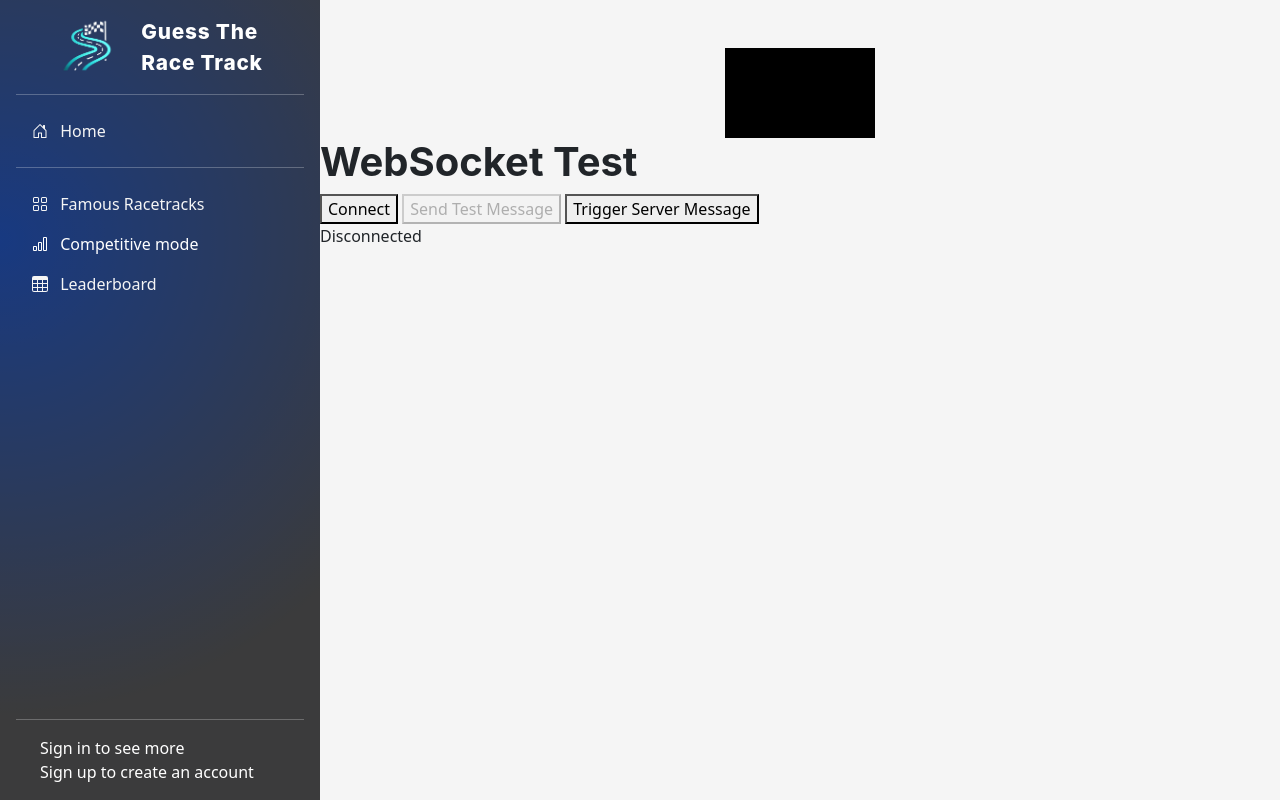
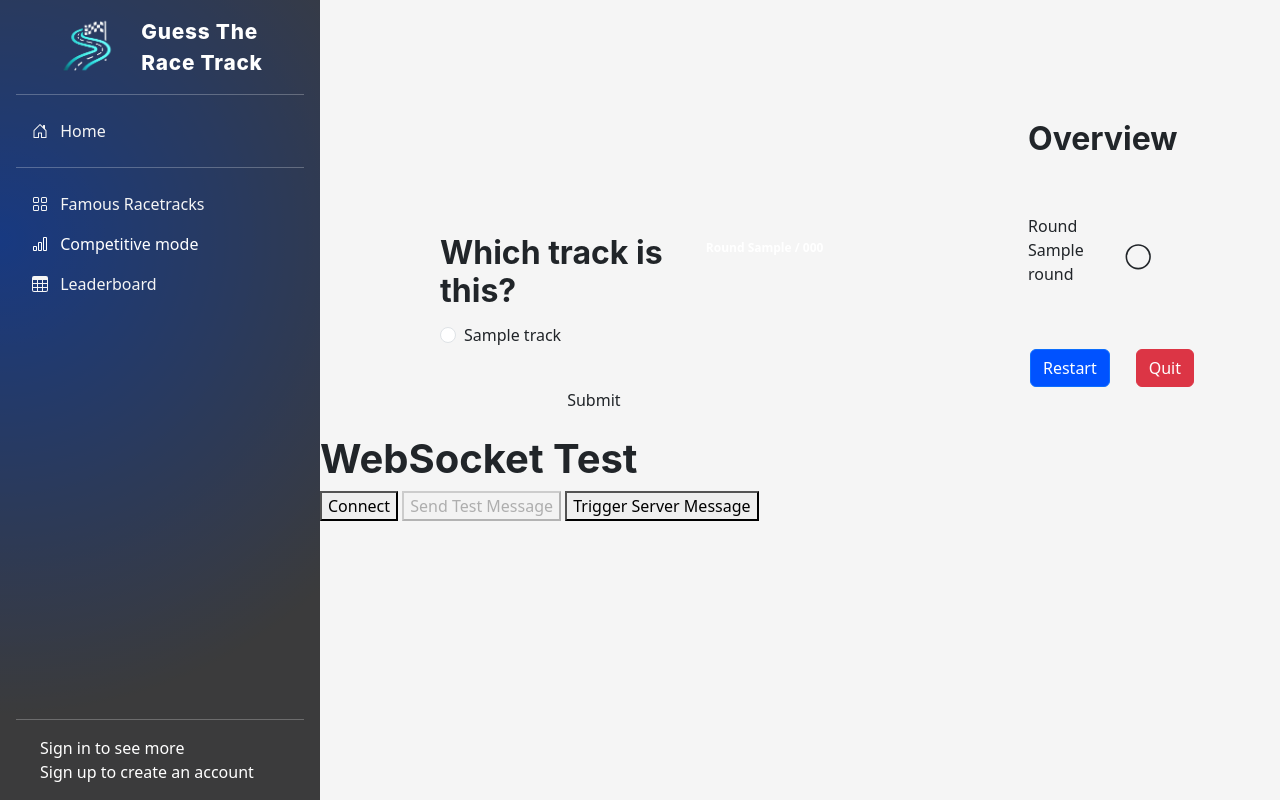
Before and after one commit to WilliamHoltsdalen/guesstheracetrack, a Django app: template guesstheracetrack/templates/games/competitive_mode.html in a window 1280 px wide. Run offline with Django 4.2, Linux system fonts and the light colour scheme; the template is opened without the code that fills it: most values are stand-ins (such as "Sample title", 1, 10 or a date in 2020); some libraries are stand-ins or nearby versions.

Commit message:
feat(ui): Update competitive_mode template

```diff
--- a/guesstheracetrack/templates/games/competitive_mode.html
+++ b/guesstheracetrack/templates/games/competitive_mode.html
@@ -3,49 +3,121 @@
 {% load static i18n %}
 
 {% block title %}
-  Competitive Mode
+  {{ track.name }}
 {% endblock title %}
 {% block page_css %}
   <link href="{% static 'css/competitive_mode.css' %}" rel="stylesheet" />
 {% endblock page_css %}
 {% block content %}
-  <div class="segments-container mt-5">
+  <div class="container mt-5">
+    <div class="row">
+      <div class="col ms-5 mt-5 quiz-card">
+        <div class="container image-container">
           {% for _ in i %}
-      <div class="row flex-row justify-content-center">
+            <div class="row grid-row m-0">
               {% with forloop.counter as outer_counter %}
                 {% for _ in j %}
-            <div class="col-auto p-0">
-              <div class="image-background-div">
-                <img class="segment-image"
+                  <div class="col grid-col p-0">
+                    <img class="segment-image {% if outer_counter == 1 and forloop.counter == 1 %}segment-top-left{% endif %} {% if outer_counter == 1 and forloop.counter == j|length %}segment-top-right{% endif %} {% if outer_counter == i|length and forloop.counter == 1 %}segment-bottom-left{% endif %} {% if outer_counter == i|length and forloop.counter == j|length %}segment-bottom-right{% endif %}"
                          id="{{ forloop.counter }}_{{ outer_counter }}"
                          src="/media/segments/black.png"
                          alt="Track Segment" />
-              </div>
                   </div>
                 {% endfor %}
               {% endwith %}
             </div>
           {% endfor %}
         </div>
+        <div class="row ms-5 mt-5">
+          <div class="col">
+            <h2>Which track is this?</h2>
+          </div>
+          <div class="col ">
+            <span class="round-info badge">Round {{ current_round }} / {{ number_of_rounds }}</span>
+          </div>
+        </div>
+        <form action="{% url 'games:competitive_mode' %}" method="post">
+          <div class="row ms-5 mt-1 track-choices-row">
+            {% csrf_token %}
+            <div class="col track-choices-col">
+              {% for track in track_list %}
+                <div class="form-check">
+                  <input required
+                         class="form-check-input"
+                         type="radio"
+                         name="track"
+                         id="{{ track.pk }}"
+                         value="{{ track.pk }}" />
+                  <label class="form-check-label" for="{{ track.pk }}">
+                    <p class="track-name">{{ track.name }}</p>
+                  </label>
+                </div>
+              {% endfor %}
+            </div>
+          </div>
+          <div class="row ms-5 mt-3 button-row">
+            <div class="col-auto text-end">
+              <a href="#" class="invisible btn btn-previous">Previous</a>
+            </div>
+            <div class="col text-start">
+              <button id="submit" type="submit" class="btn btn-submit mb-3">Submit</button>
+            </div>
+          </div>
+        </form>
+      </div>
+      <!-- Overview card -->
+      <div class="col-3 overview-card ms-5 mt-5 me-5">
+        <div class="row m-0 py-5 pt-4 container-fluid d-flex flex-column h-100">
+          <div class="col d-flex flex-column justify-content-between">
+            <!-- Card header -->
+            <div class="row overview-row">
+              <h2 class="overview overview-header">Overview</h2>
+            </div>
+            {% for round, score in rounds.items %}
+              <div class="row align-items-center overview-row">
+                <div class="col">
+                  <p class="overview">Round {{ round }}</p>
+                </div>
+                <div class="col round-status">
+                  <svg xmlns="http://www.w3.org/2000/svg"
+                       width="30"
+                       height="30"
+                       {% if score >= 1 %} class="bi bi-circle bi-circle-correct" {% elif score == -1 %} class="bi bi-circle bi-circle-wrong" {% else %} class="bi bi-circle" {% endif %}
+                       viewBox="-1 0 19 15">
+                    <path d="M8 15A7 7 0 1 1 8 1a7 7 0 0 1 0 14m0 1A8 8 0 1 0 8 0a8 8 0 0 0 0 16" />
+                  </svg>
+                </div>
+              </div>
+            {% endfor %}
+            <div class="row session-controls d-flex justify-content-evenly ">
+              <div class="col-auto">
+                <a href="{% url 'games:restart_session' %}"
+                   class="btn btn-primary btn-submit">Restart</a>
+              </div>
+              <div class="col-auto">
+                <a href="{% url 'games:quit_session' %}" class="btn btn-danger">Quit</a>
+              </div>
+            </div>
+          </div>
+        </div>
+      </div>
+    </div>
+  </div>
   <h1>WebSocket Test</h1>
   <button id="connect">Connect</button>
   <button id="send" disabled>Send Test Message</button>
   <button id="trigger-server">Trigger Server Message</button>
-  <div id="status">Disconnected</div>
-  <div id="messages"></div>
   <script>
-    const statusDiv = document.getElementById('status');
-    const messagesDiv = document.getElementById('messages');
     const connectBtn = document.getElementById('connect');
     const sendBtn = document.getElementById('send');
     const triggerBtn = document.getElementById('trigger-server');
+    const submitBtn = document.getElementById('submit');
 
     let socket = null;
 
     function addMessage(message) {
       const el = document.createElement('div');
       el.textContent = message;
-      messagesDiv.appendChild(el);
     }
 
     connectBtn.addEventListener('click', function() {
@@ -54,21 +126,16 @@
         socket = null;
       }
 
-      statusDiv.textContent = "Connecting...";
-
       // Create WebSocket connection
       socket = new WebSocket('ws://' + window.location.host + '/ws/track_segments/');
 
       socket.onopen = function(e) {
-        statusDiv.textContent = "Connected";
         sendBtn.disabled = false;
-        addMessage("Connection established");
+        console.log("Connection established");
       };
 
       socket.onmessage = function(e) {
         const message = JSON.parse(e.data).message;
-
-        addMessage("Received: " + message);
         console.log("Message received:", message);
 
         if (message.segment) {
@@ -79,13 +146,11 @@
       };
 
       socket.onclose = function(e) {
-        statusDiv.textContent = "Disconnected";
         sendBtn.disabled = true;
-        addMessage("Connection closed: " + e.code);
+        console.log("Connection closed: " + e.code);
       };
 
       socket.onerror = function(e) {
-        addMessage("Error: " + e);
         console.error("WebSocket error:", e);
       };
     });
@@ -96,12 +161,30 @@
         socket.send(JSON.stringify({
           message: message
         }));
-        addMessage("Sent: " + message);
+        console.log("Sent: " + message);
       }
     });
 
     triggerBtn.addEventListener('click', function() {
-      fetch('./start_competitive_mode/')
+      //Tell server to start sending segments with secure post request and csrf token
+      const csrf_token = "{{ csrf_token }}";
+      fetch('./', {
+        method: 'POST',
+        headers: {
+          'Content-Type': 'application/json',
+          'X-CSRFToken': csrf_token
+        },
+        body: JSON.stringify({
+          message: "start_sending_segments"
+        })
+      });
+    });
+
+    submitBtn.addEventListener('click', function() {
+      if (socket) {
+        socket.close();
+        socket = null;
+      }
     });
   </script>
 {% endblock content %}
```
Lines whose indentation alone changed are shown as unchanged.
